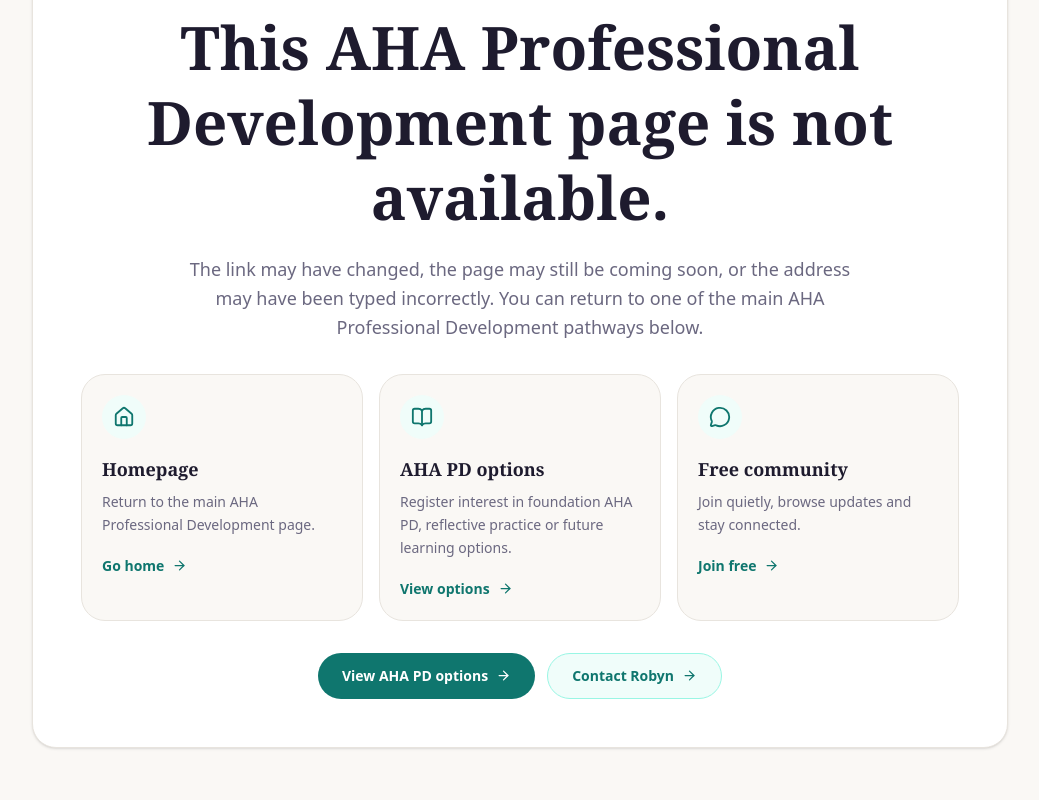
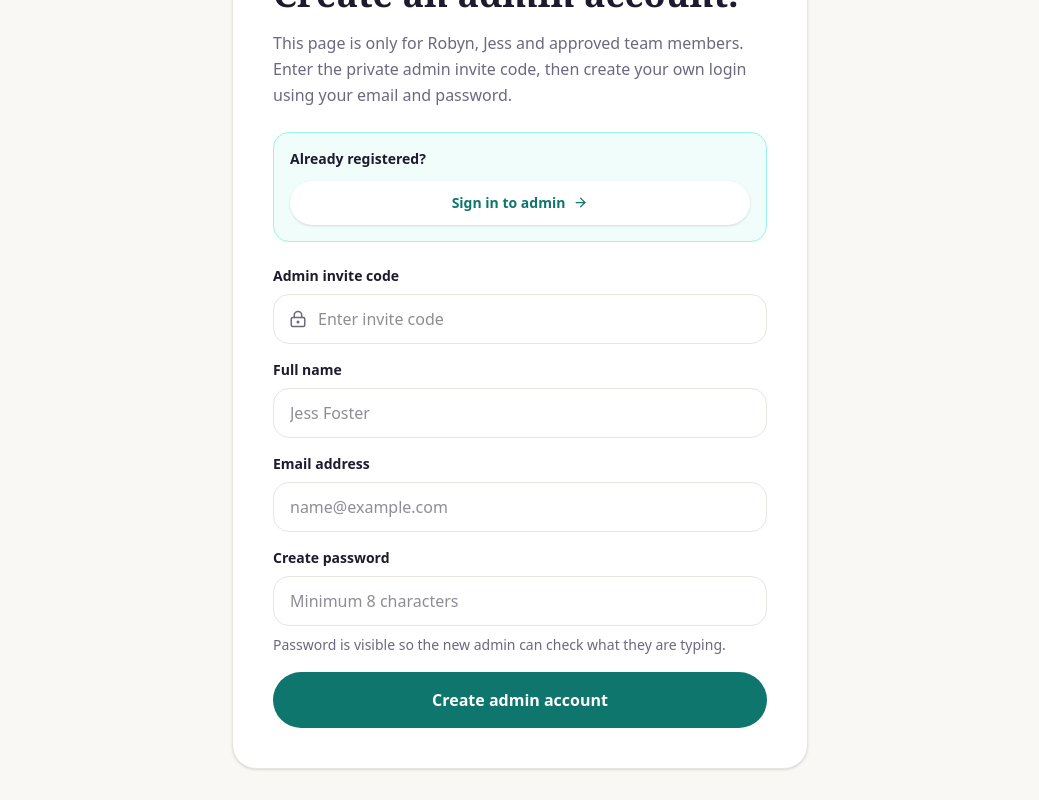
Before and after one commit to developmentalhub/allied-health-assistant-course, a Next.js app: page /admin/register in a window 1280 px wide. Before the commit this address had no page. Shown: the part 440-1240 px from the top of the page, without its empty margins (120-1159 px from the left). Built offline with nearby package versions, Linux system fonts and the light colour scheme.

Commit message:
Add admin login button to registration page

```diff
--- /dev/null
+++ b/app/admin/register/page.tsx
@@ -0,0 +1,162 @@
+import type { Metadata } from "next";
+import Link from "next/link";
+import { ArrowRight, LockKeyhole, UserRoundPlus } from "lucide-react";
+import { createAdminAccount } from "./actions";
+
+export const metadata: Metadata = {
+  title: "Create Admin Account — AHA Professional Development",
+  description: "Create an approved admin account for the AHA platform.",
+};
+
+type AdminRegisterPageProps = {
+  searchParams?: Promise<{
+    error?: string;
+  }>;
+};
+
+export default async function AdminRegisterPage({
+  searchParams,
+}: AdminRegisterPageProps) {
+  const params = await searchParams;
+  const error = params?.error;
+
+  return (
+    <main className="min-h-screen bg-[#faf8f5] px-6 py-14 text-[#1e1b2e] md:py-20">
+      <section className="mx-auto flex min-h-[70vh] max-w-xl items-center">
+        <div className="w-full rounded-3xl border border-[#e8e4de] bg-white p-8 shadow-sm md:p-10">
+          <div className="mb-6 flex h-14 w-14 items-center justify-center rounded-full bg-[#f0fdfa] text-[#0f766e]">
+            <UserRoundPlus size={28} />
+          </div>
+
+          <p className="mb-3 text-xs font-semibold uppercase tracking-[0.22em] text-[#0f766e]">
+            Admin registration
+          </p>
+
+          <h1 className="mb-4 text-3xl font-bold md:text-4xl">
+            Create an admin account.
+          </h1>
+
+          <p className="mb-6 text-base leading-relaxed text-[#6b6880]">
+            This page is only for Robyn, Jess and approved team members. Enter
+            the private admin invite code, then create your own login using your
+            email and password.
+          </p>
+
+          <div className="mb-6 rounded-2xl border border-[#99f6e4] bg-[#f0fdfa] p-4">
+            <p className="mb-3 text-sm font-semibold text-[#1e1b2e]">
+              Already registered?
+            </p>
+
+            <Link
+              href="/login?redirect=/admin"
+              className="inline-flex w-full items-center justify-center gap-2 rounded-full bg-white px-5 py-3 text-sm font-semibold text-[#0f766e] shadow-sm transition hover:bg-[#faf8f5]"
+            >
+              Sign in to admin
+              <ArrowRight size={15} />
+            </Link>
+          </div>
+
+          {error ? (
+            <div className="mb-5 rounded-2xl border border-red-200 bg-red-50 p-4 text-sm leading-relaxed text-red-700">
+              {decodeURIComponent(error)}
+            </div>
+          ) : null}
+
+          <form action={createAdminAccount} className="space-y-4">
+            <div>
+              <label
+                htmlFor="inviteCode"
+                className="mb-2 block text-sm font-semibold text-[#1e1b2e]"
+              >
+                Admin invite code
+              </label>
+
+              <div className="relative">
+                <LockKeyhole
+                  className="pointer-events-none absolute left-4 top-1/2 -translate-y-1/2 text-[#6b6880]"
+                  size={18}
+                />
+
+                <input
+                  id="inviteCode"
+                  name="inviteCode"
+                  type="text"
+                  required
+                  className="w-full rounded-2xl border border-[#e8e4de] bg-white py-3 pl-11 pr-4 text-base outline-none transition focus:border-[#0f766e] focus:ring-2 focus:ring-[#99f6e4]"
+                  placeholder="Enter invite code"
+                />
+              </div>
+            </div>
+
+            <div>
+              <label
+                htmlFor="fullName"
+                className="mb-2 block text-sm font-semibold text-[#1e1b2e]"
+              >
+                Full name
+              </label>
+
+              <input
+                id="fullName"
+                name="fullName"
+                type="text"
+                className="w-full rounded-2xl border border-[#e8e4de] bg-white px-4 py-3 text-base outline-none transition focus:border-[#0f766e] focus:ring-2 focus:ring-[#99f6e4]"
+                placeholder="Jess Foster"
+              />
+            </div>
+
+            <div>
+              <label
+                htmlFor="email"
+                className="mb-2 block text-sm font-semibold text-[#1e1b2e]"
+              >
+                Email address
+              </label>
+
+              <input
+                id="email"
+                name="email"
+                type="email"
+                required
+                autoComplete="email"
+                className="w-full rounded-2xl border border-[#e8e4de] bg-white px-4 py-3 text-base outline-none transition focus:border-[#0f766e] focus:ring-2 focus:ring-[#99f6e4]"
+                placeholder="name@example.com"
+              />
+            </div>
+
+            <div>
+              <label
+                htmlFor="password"
+                className="mb-2 block text-sm font-semibold text-[#1e1b2e]"
+              >
+                Create password
+              </label>
+
+              <input
+                id="password"
+                name="password"
+                type="text"
+                required
+                autoComplete="new-password"
+                className="w-full rounded-2xl border border-[#e8e4de] bg-white px-4 py-3 text-base outline-none transition focus:border-[#0f766e] focus:ring-2 focus:ring-[#99f6e4]"
+                placeholder="Minimum 8 characters"
+              />
+
+              <p className="mt-2 text-sm leading-relaxed text-[#6b6880]">
+                Password is visible so the new admin can check what they are
+                typing.
+              </p>
+            </div>
+
+            <button
+              type="submit"
+              className="inline-flex w-full items-center justify-center rounded-full bg-[#0f766e] px-5 py-4 text-base font-semibold text-white transition hover:bg-[#0d6962]"
+            >
+              Create admin account
+            </button>
+          </form>
+        </div>
+      </section>
+    </main>
+  );
+}
```
